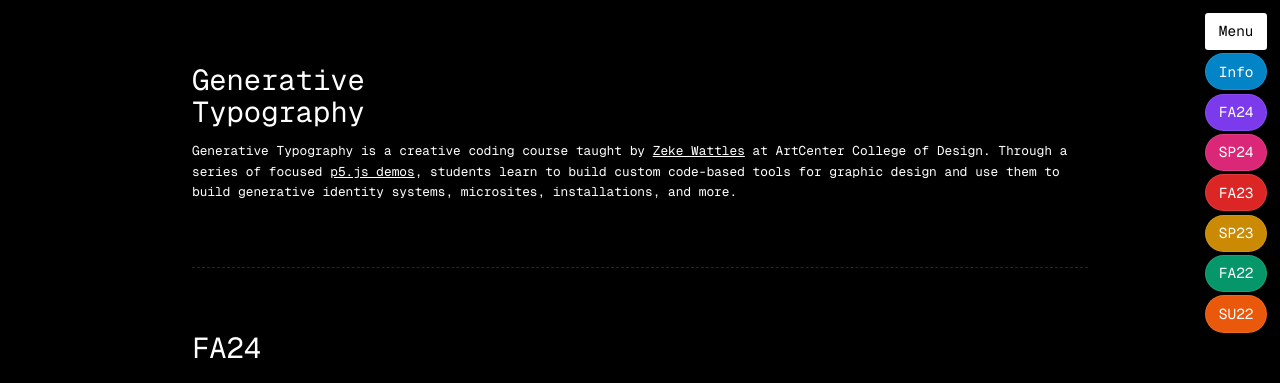
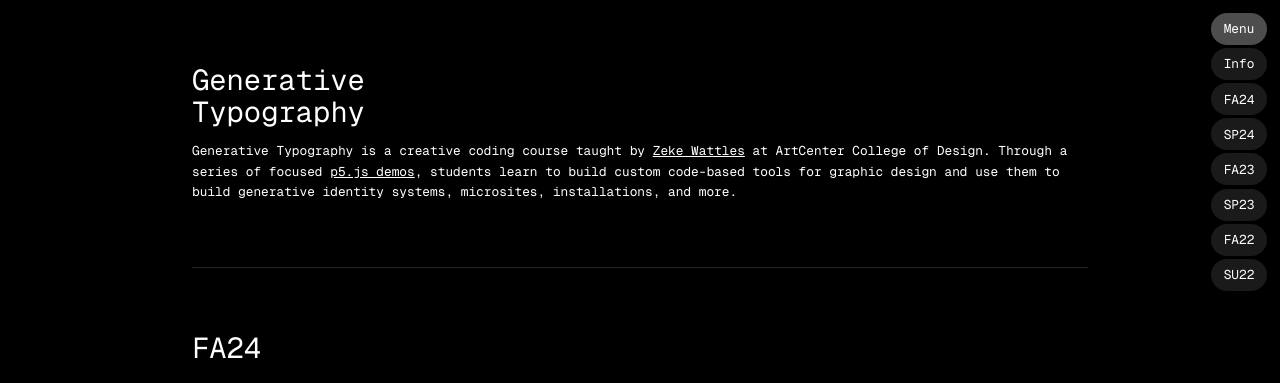
Before and after one commit to zekewattles/gentype, a Next.js app: page /gentype/ in a window 1280 px wide. Both pictures are taken after a click on the button "Menu". Shown: the top 383 px of the page. Built offline with nearby package versions, Linux system fonts and the light colour scheme.

Commit message:
cleaned up simplified menu styles + dividers

```diff
--- a/app/components/Menu.tsx
+++ b/app/components/Menu.tsx
@@ -3,48 +3,18 @@
 import { useState, useRef, useEffect } from "react"
 import { semesterOrder } from "@/lib/constants"
 
-// Define flat colors - using darker 600 variants for more vibrant colors
-const buttonColors = [
-  "bg-red-600",
-  "bg-orange-600",
-  "bg-amber-600",
-  "bg-yellow-600",
-  "bg-lime-600",
-  "bg-green-600",
-  "bg-emerald-600",
-  "bg-teal-600",
-  "bg-cyan-600",
-  "bg-sky-600",
-  "bg-blue-600",
-  "bg-indigo-600",
-  "bg-violet-600",
-  "bg-purple-600",
-  "bg-fuchsia-600",
-  "bg-pink-600",
-  "bg-rose-600",
-]
-
-// Define a type for the colors object - simplified to just background colors
+// Define a type for the colors object
 type ColorMap = {
   [key: string]: string
 }
 
-// Simplified function to get unique random colors
-const getUniqueRandomColors = (count: number) => {
-  const shuffled = [...buttonColors].sort(() => 0.5 - Math.random())
-  return shuffled.slice(0, count)
-}
+// Function to generate menu colors - now just assigning IDs since we're using glass effect
+const generateMenuColors = () => {
+  // Assign colors to menu items - now just using IDs for tracking
+  const colors: ColorMap = { info: "info" }
 
-// Function to generate menu colors - simplified
-const generateMenuColors = () => {
-  // Get unique colors for all menu items (Info + all semesters)
-  const uniqueColors = getUniqueRandomColors(semesterOrder.length + 1)
-
-  // Assign colors to menu items
-  const colors: ColorMap = { info: uniqueColors[0] }
-
-  semesterOrder.forEach((semester, index) => {
-    colors[semester.toLowerCase()] = uniqueColors[index + 1] || buttonColors[0]
+  semesterOrder.forEach((semester) => {
+    colors[semester.toLowerCase()] = semester.toLowerCase()
   })
 
   return colors
@@ -57,10 +27,6 @@ export function Menu() {
   const buttonRef = useRef<HTMLButtonElement>(null)
 
   const toggleMenu = () => {
-    // If we're opening the menu, randomize the colors
-    if (!isOpen) {
-      setMenuColors(generateMenuColors())
-    }
     setIsOpen(!isOpen)
   }
 
@@ -89,31 +55,38 @@ export function Menu() {
     }
   }, [isOpen])
 
-  // Common button styles
-  const baseButtonStyles = "text-lg px-4 py-2 border border-white/10 shadow-sm"
-  const menuButtonStyles = `${baseButtonStyles} bg-white text-black border-neutral-300`
-  const coloredButtonStyles = `${baseButtonStyles} block text-white rounded-full hover:rounded`
+  // Glass effect button styles
+  const baseButtonStyles = `
+    text-base
+    px-4
+    py-2
+    shadow-sm
+    transition-all
+    duration-200
+    rounded-full
+    backdrop-filter
+    backdrop-blur-md
+    bg-white/10
+    hover:bg-white/30
+    text-white
+  `
 
   return (
     <div className="fixed top-4 right-4 z-50 flex flex-col items-end">
-      <button
-        ref={buttonRef}
-        onClick={toggleMenu}
-        className={`${menuButtonStyles} ${isOpen ? "rounded" : "rounded-full hover:rounded"}`}
-      >
+      <button ref={buttonRef} onClick={toggleMenu} className={`${baseButtonStyles} ${isOpen ? "bg-white/30" : ""}`}>
         Menu
       </button>
 
       {isOpen && (
         <div ref={menuRef} className="mt-1 flex flex-col gap-1">
-          <a href="#info" className={`${coloredButtonStyles} ${menuColors.info}`} onClick={() => setIsOpen(false)}>
+          <a href="#info" className={baseButtonStyles} onClick={() => setIsOpen(false)}>
             Info
           </a>
           {semesterOrder.map((semester) => (
             <a
               key={semester}
               href={`#${semester.toLowerCase()}`}
-              className={`${coloredButtonStyles} ${menuColors[semester.toLowerCase()]}`}
+              className={baseButtonStyles}
               onClick={() => setIsOpen(false)}
             >
               {semester}
--- a/app/globals.css
+++ b/app/globals.css
@@ -5,7 +5,7 @@
 :root {
   --background-color: theme("colors.black");
   --radius: 0.5rem;
-  --large-spacing: 5rem; /* Added variable for consistent spacing */
+  --large-spacing: 5rem;
 }
 
 html,
@@ -21,8 +21,6 @@ body {
   text-rendering: optimizeLegibility;
 }
 
-/* Removed scrollbar-hide class and its associated styles */
-
 video::-webkit-media-controls-fullscreen-button {
   display: block;
 }
@@ -34,15 +32,13 @@ video:fullscreen {
 }
 
 hr {
-  @apply my-20 border-neutral-800 border-dashed; /* Changed from my-24 to my-20 */
+  @apply my-20 border-neutral-800;
 }
 
-/* Add scroll margin to account for fixed header */
 section[id] {
   scroll-margin-top: calc(var(--large-spacing) - 1px);
 }
 
-/* Added utility classes for consistent large spacing */
 .large-spacing {
   margin-bottom: var(--large-spacing);
 }
@@ -54,3 +50,10 @@ section[id] {
 .pb-large {
   padding-bottom: var(--large-spacing);
 }
+
+@layer utilities {
+  .backdrop-blur-md {
+    backdrop-filter: blur(6px);
+    -webkit-backdrop-filter: blur(6px);
+  }
+}
```
Also changed, not shown: 4 other files (tests, documents, lock files or other folders).
